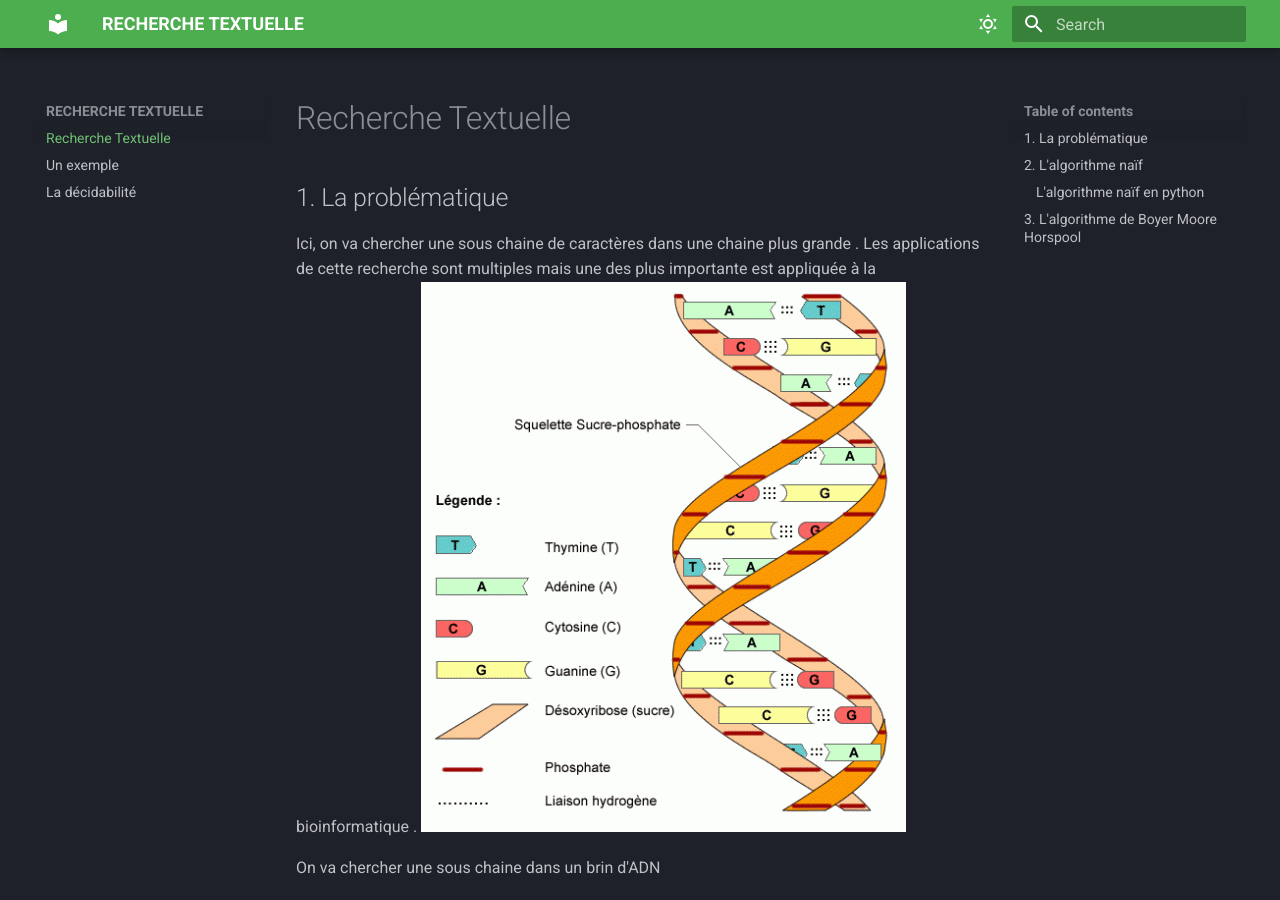
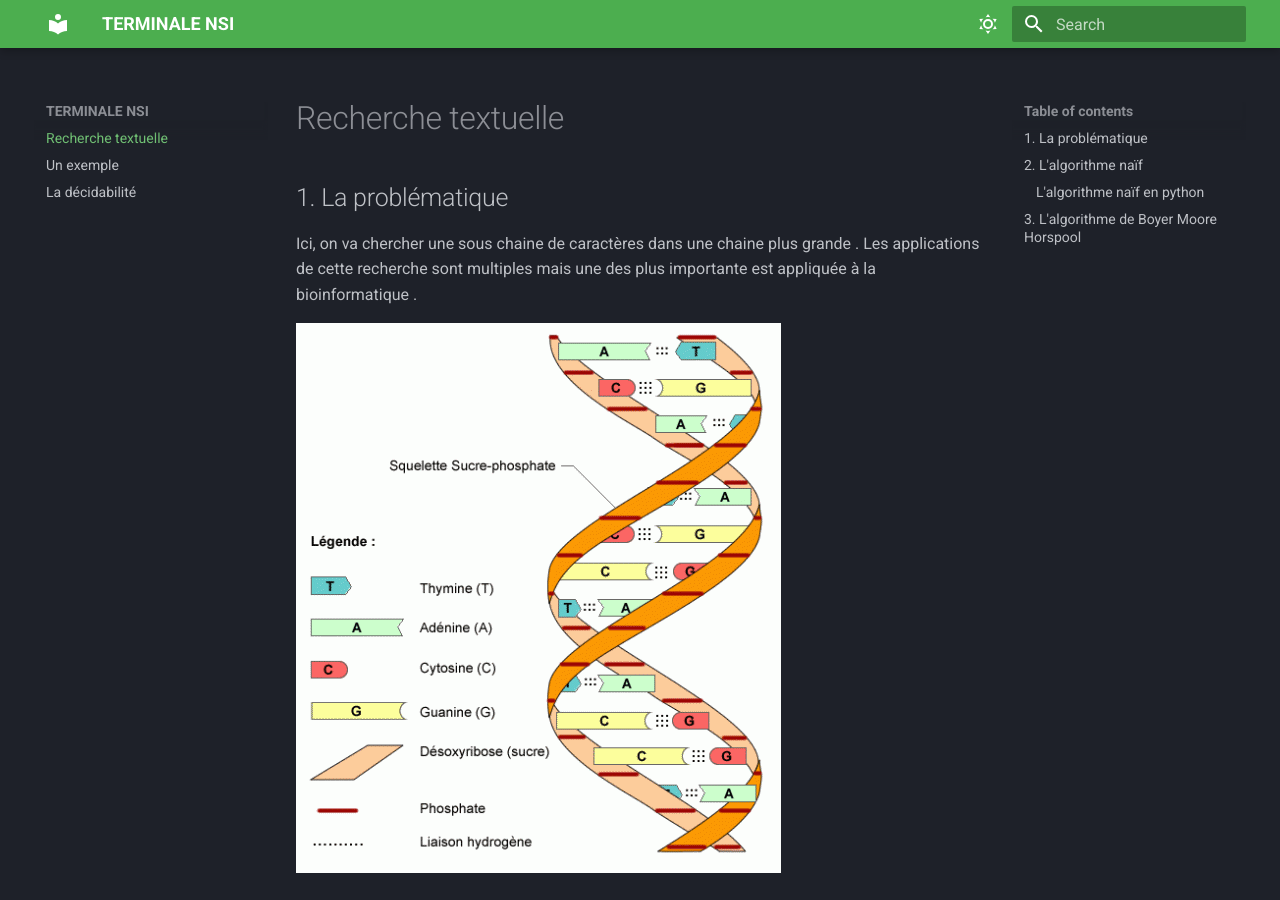
Before and after one commit to nsiRotrouDreux/site, an MkDocs documentation site: the page built from docs/index.md, in a window 1280 px wide and 900 px high. Built offline with MkDocs 1.6.1 and Material for MkDocs 9.7.7, drawn with Linux system fonts in a browser that asks for light colours.

Commit message:
titre changé

```diff
--- a/docs/index.md
+++ b/docs/index.md
@@ -1,10 +1,11 @@
-# Recherche Textuelle
+# Recherche textuelle
 
 
 ## 1. La problématique
 
 Ici, on va chercher une sous chaine de caractères dans une chaine plus grande .
 Les applications de cette recherche sont multiples mais une des plus importante est appliquée à la bioinformatique .
+
 ![adn](nsi_term_algo_boyer_adn.gif)
 
 On va chercher une sous chaine dans un brin d'ADN
--- a/mkdocs.yml
+++ b/mkdocs.yml
@@ -1,4 +1,4 @@
-site_name: RECHERCHE TEXTUELLE
+site_name: TERMINALE NSI
 theme:
   name: material
   features:
```
